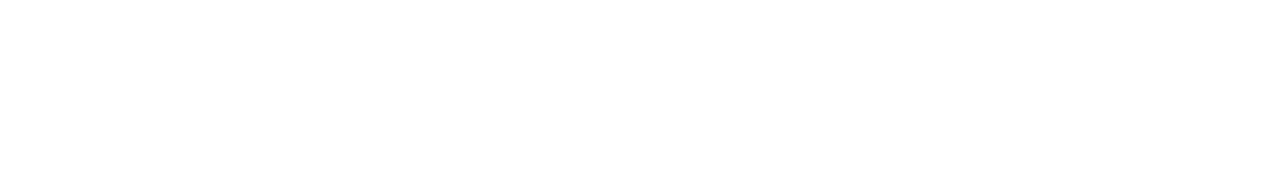
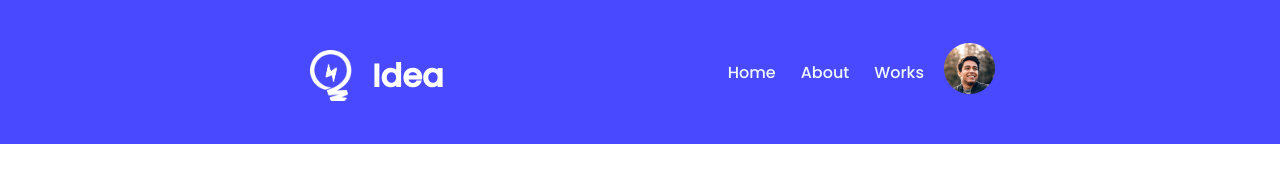
Before and after one commit to afransami/leader-board-me, a plain HTML site: page index.html in a window 1280 px wide. Drawn offline with Linux system fonts and the light colour scheme.

Commit message:
update header

```diff
--- a/index.html
+++ b/index.html
@@ -6,10 +6,42 @@
     <meta name="viewport" content="width=device-width, initial-scale=1.0">
     <title>Leader Board</title>
     <link rel="stylesheet" href="styles/style.css">
+    <link rel="preconnect" href="https://fonts.googleapis.com"><link rel="preconnect" href="https://fonts.gstatic.com" crossorigin><link href="https://fonts.googleapis.com/css2?family=Poppins:wght@500&display=swap" rel="stylesheet">
 
 </head>
 <body>
 
+    <header class="header">
+        <div>
+            <div class="title-logo">
+                <img src="/images/icons/logo.png" alt="">
+                <h1 class="title-name">Idea</h1>
+            </div>
+        </div>
+
+        <div class="nav-menu">
+            <nav>
+                <ul>
+                    <li class="title-menu">
+                        <a href="">Home</a>
+                        <a href="">About</a>
+                        <a href="">Works</a>
+                    </li>
+                </ul>
+            </nav>
+                <div class="profile">
+                    <a href=""><img src="./images/icons/profile.png" alt=""></a>
+                </div>
+        </div>
+    </header>
+
+    <!--------------------------
+        End of header section
+    -------------------------->
+    <main>
+
+
+    </main>
 
 </body>
 </html>
--- a/styles/style.css
+++ b/styles/style.css
@@ -0,0 +1,47 @@
+*{
+    margin: 0;
+    padding: 0;
+    font-family: 'Poppins', sans-serif;
+}
+.header {
+    padding: 25px 285px;
+    background-color: rgba(0, 0, 255, 0.712);
+    height: 94px;
+    display: flex;
+    justify-content: space-between;
+}
+
+.title-logo{
+    display: flex;
+    justify-content: center;
+    align-items: center;
+    color: white;
+    margin: 25px;
+}
+
+.title-logo img{
+    height: 51px;
+    width: 42px;
+    margin-right: 20px;
+}
+
+ .nav-menu {
+    display: flex;
+    justify-content: space-between ;
+    align-items: center;
+}
+
+.title-menu {
+    display: flex;
+    justify-content: space-between;
+    gap: 25px;
+}
+
+.profile {
+margin-left: 20px;
+}
+
+li a{
+    text-decoration: none;
+    color: aliceblue;
+}
```
